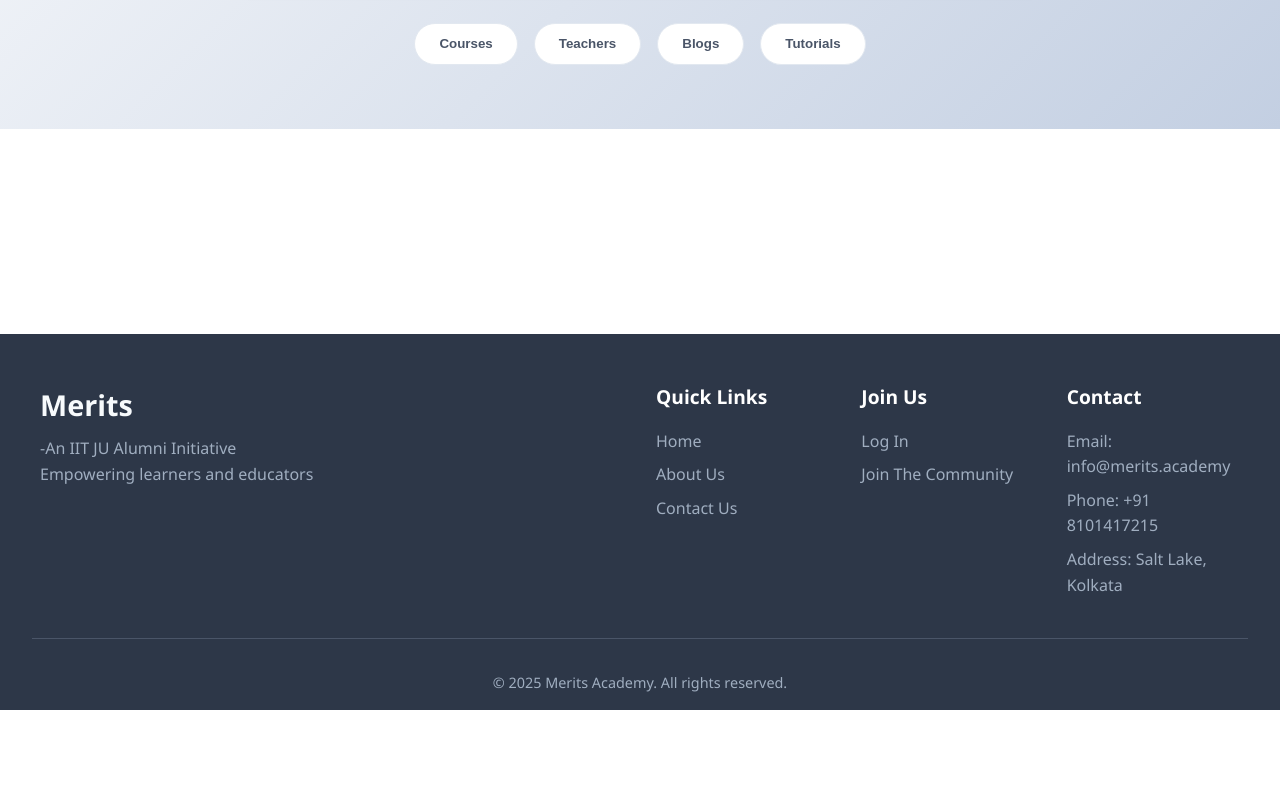
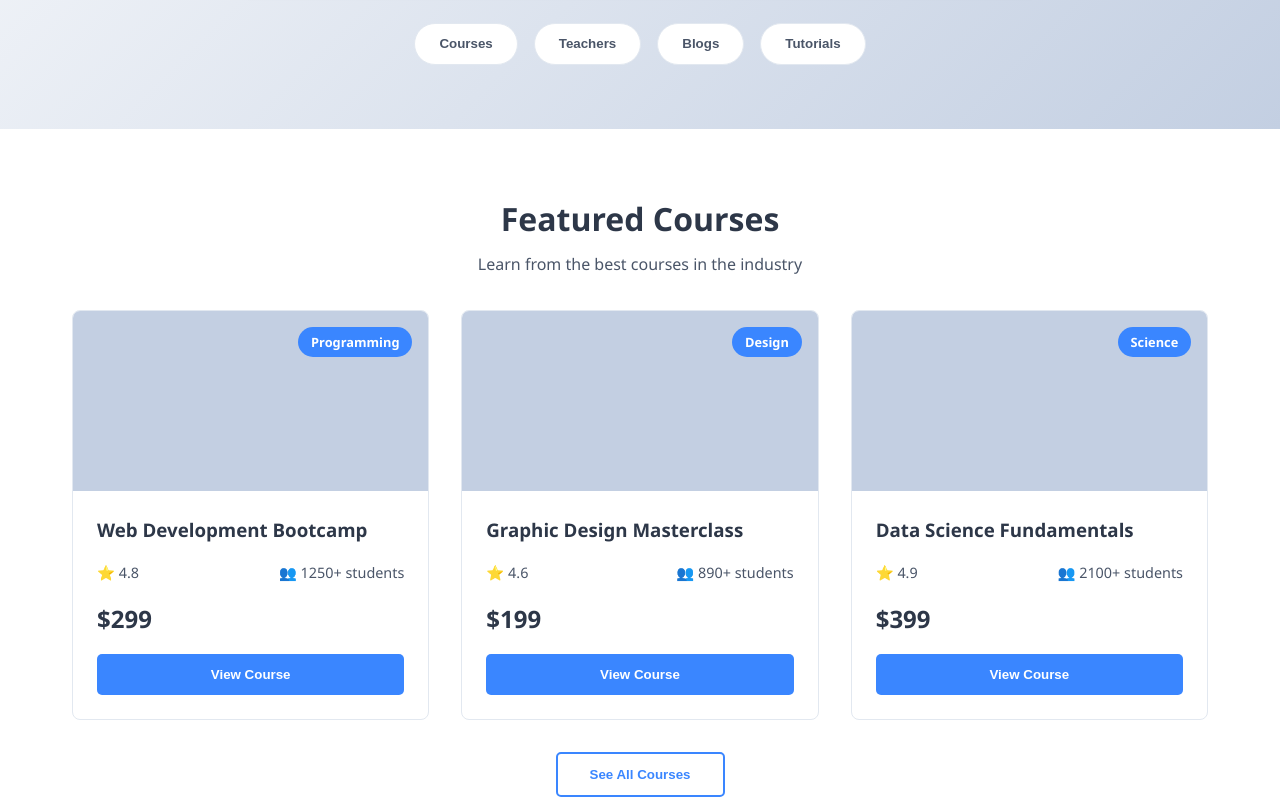
Before and after one commit to SoohamBhattacharyya/merits-academy, a React (Create React App) app: page / in a window 1280 px wide. Shown: the part 440-1240 px from the top of the page. Before the commit the page ends 1150 px from the top, so only its background shows below. Built offline with nearby package versions, Linux system fonts and the light colour scheme.

Commit message:
Added featured courses section

```diff
--- a/src/App.js
+++ b/src/App.js
@@ -2,6 +2,7 @@ import React from 'react';
 import './App.css';
 import Navbar from './components/Navbar';
 import HeroSection from './components/HeroSection';
+import CoursesSection from './components/CoursesSection';
 import Footer from './components/Footer';
 import SEO from './components/SEO';
 
@@ -12,7 +13,8 @@ function App() {
       <Navbar />
       <main>
         <HeroSection />
-        {/* We'll add more sections here later */}
+        <CoursesSection />
+        {/* We'll add more sections here */}
       </main>
       <Footer />
     </div>
--- /dev/null
+++ b/src/components/CoursesSection.css
@@ -0,0 +1,123 @@
+.courses-section {
+  padding: 4rem 2rem;
+  background-color: #fff;
+}
+
+.container {
+  max-width: 1200px;
+  margin: 0 auto;
+}
+
+.courses-section h2 {
+  text-align: center;
+  font-size: 2rem;
+  color: #2d3748;
+  margin-bottom: 0.5rem;
+}
+
+.section-subtitle {
+  text-align: center;
+  color: #4a5568;
+  margin-bottom: 2rem;
+}
+
+.courses-grid {
+  display: grid;
+  grid-template-columns: repeat(auto-fill, minmax(300px, 1fr));
+  gap: 2rem;
+  margin-bottom: 2rem;
+}
+
+.course-card {
+  border: 1px solid #e2e8f0;
+  border-radius: 8px;
+  overflow: hidden;
+  transition: transform 0.3s ease, box-shadow 0.3s ease;
+}
+
+.course-card:hover {
+  transform: translateY(-5px);
+  box-shadow: 0 10px 20px rgba(0, 0, 0, 0.1);
+}
+
+.course-image {
+  height: 180px;
+  background-color: #c3cfe2;
+  position: relative;
+}
+
+.category-badge {
+  position: absolute;
+  top: 1rem;
+  right: 1rem;
+  background-color: #3a86ff;
+  color: white;
+  padding: 0.3rem 0.8rem;
+  border-radius: 20px;
+  font-size: 0.8rem;
+  font-weight: 600;
+}
+
+.course-details {
+  padding: 1.5rem;
+}
+
+.course-details h3 {
+  margin-bottom: 1rem;
+  color: #2d3748;
+}
+
+.course-meta {
+  display: flex;
+  justify-content: space-between;
+  margin-bottom: 1rem;
+  color: #4a5568;
+  font-size: 0.9rem;
+}
+
+.course-price {
+  font-size: 1.5rem;
+  font-weight: 700;
+  color: #2d3748;
+  margin-bottom: 1rem;
+}
+
+.view-btn {
+  width: 100%;
+  padding: 0.8rem;
+  background-color: #3a86ff;
+  color: white;
+  border: none;
+  border-radius: 5px;
+  font-weight: 600;
+  cursor: pointer;
+  transition: background-color 0.3s ease;
+}
+
+.view-btn:hover {
+  background-color: #2667cc;
+}
+
+.see-all-btn {
+  display: block;
+  margin: 0 auto;
+  padding: 0.8rem 2rem;
+  background-color: transparent;
+  border: 2px solid #3a86ff;
+  color: #3a86ff;
+  border-radius: 5px;
+  font-weight: 600;
+  cursor: pointer;
+  transition: all 0.3s ease;
+}
+
+.see-all-btn:hover {
+  background-color: #3a86ff;
+  color: white;
+}
+
+@media (max-width: 768px) {
+  .courses-grid {
+    grid-template-columns: 1fr;
+  }
+}
--- /dev/null
+++ b/src/components/CoursesSection.js
@@ -0,0 +1,63 @@
+import React from 'react';
+import './CoursesSection.css';
+
+const CoursesSection = () => {
+  const courses = [
+    {
+      id: 1,
+      title: "Web Development Bootcamp",
+      category: "Programming",
+      rating: 4.8,
+      students: 1250,
+      price: 299
+    },
+    {
+      id: 2,
+      title: "Graphic Design Masterclass",
+      category: "Design",
+      rating: 4.6,
+      students: 890,
+      price: 199
+    },
+    {
+      id: 3,
+      title: "Data Science Fundamentals",
+      category: "Science",
+      rating: 4.9,
+      students: 2100,
+      price: 399
+    }
+  ];
+
+  return (
+    <section className="courses-section">
+      <div className="container">
+        <h2>Featured Courses</h2>
+        <p className="section-subtitle">Learn from the best courses in the industry</p>
+
+        <div className="courses-grid">
+          {courses.map(course => (
+            <div key={course.id} className="course-card">
+              <div className="course-image">
+                <div className="category-badge">{course.category}</div>
+              </div>
+              <div className="course-details">
+                <h3>{course.title}</h3>
+                <div className="course-meta">
+                  <span>⭐ {course.rating}</span>
+                  <span>👥 {course.students}+ students</span>
+                </div>
+                <div className="course-price">${course.price}</div>
+                <button className="view-btn">View Course</button>
+              </div>
+            </div>
+          ))}
+        </div>
+
+        <button className="see-all-btn">See All Courses</button>
+      </div>
+    </section>
+  );
+};
+
+export default CoursesSection;
```
Also changed, not shown: src/components/BlogSection.css (added), src/components/BlogSection.js (added), src/components/CTASection.css (added), src/components/CTASection.js (added), src/components/TeachersSection.css (added), src/components/TeachersSection.js (added), src/components/Testimonials.css (added), src/components/Testimonials.js (added).
